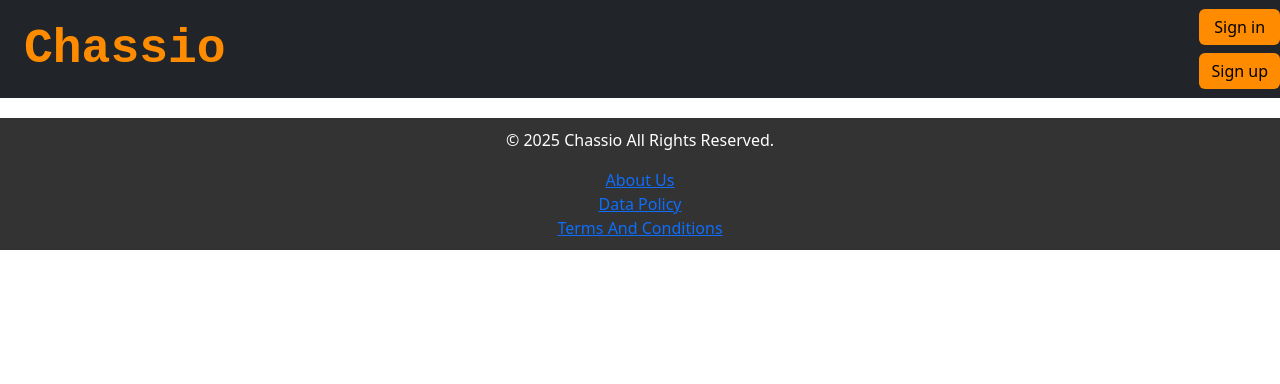
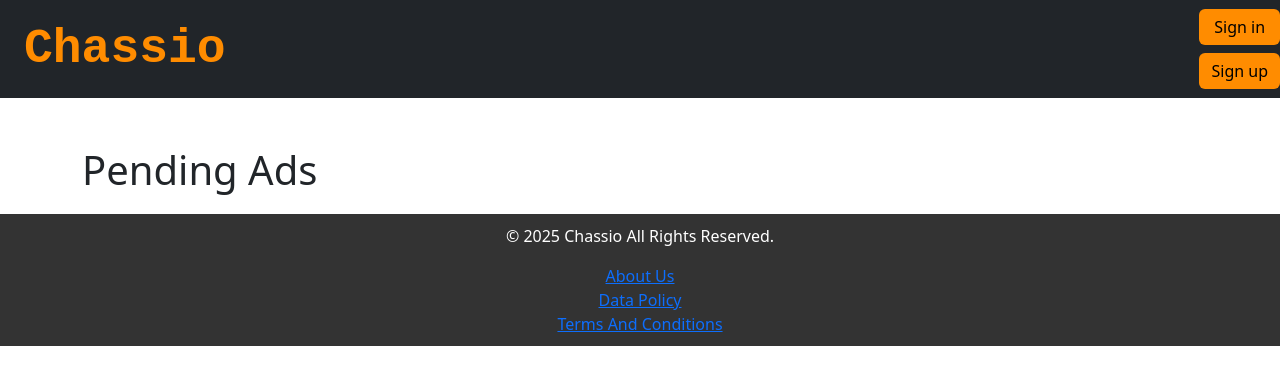
Before and after one commit to vazeabhishek/chassio-fe, a React (Create React App) app: page /adminPanel in a window 1280 px wide. Shown: the top 384 px of the page. Built offline with nearby package versions, Linux system fonts and the light colour scheme; no server answers.

Commit message:
admin panel added

```diff
--- a/src/App.js
+++ b/src/App.js
@@ -16,6 +16,7 @@ import DataStoragePolicy from "./components/DataStoragePolicy";
 import TermsAndConditions from "./components/TermsAndConditions";
 import CarForm from "./components/CarForm";
 import { AuthProvider } from "./context/AuthContext";
+import AdminPanel from "./components/AdminPanel";
 
 function App() {
   const [selectedCity, setSelectedCity] = useState(null);
@@ -65,6 +66,7 @@ function App() {
           <Route path="/login" element={<Login />} />
           <Route path="/newcar" element={<CarForm />} />
           <Route path="/home" element={<Home />} />
+          <Route path="/adminPanel" element={<AdminPanel />} />
           <Route path="/signup" element={<SignUp />} />
           <Route path="/aboutus" element={<AboutUs />} />
           <Route path="/datastoragepolicy" element={<DataStoragePolicy />} />
--- /dev/null
+++ b/src/components/AdminPanel.js
@@ -0,0 +1,15 @@
+import React, { useState, useEffect } from "react";
+import { customFetch } from "../utils/api";
+import { Link, useLocation, useNavigate } from "react-router-dom";
+import { useAuth } from "../context/AuthContext"; // Import the AuthContext
+
+const AdminPanel = () => {
+
+    return (
+        <div className="container mt-5">
+            <h1>Pending Ads</h1>
+        </div>
+    );
+};
+
+export default AdminPanel;
```
